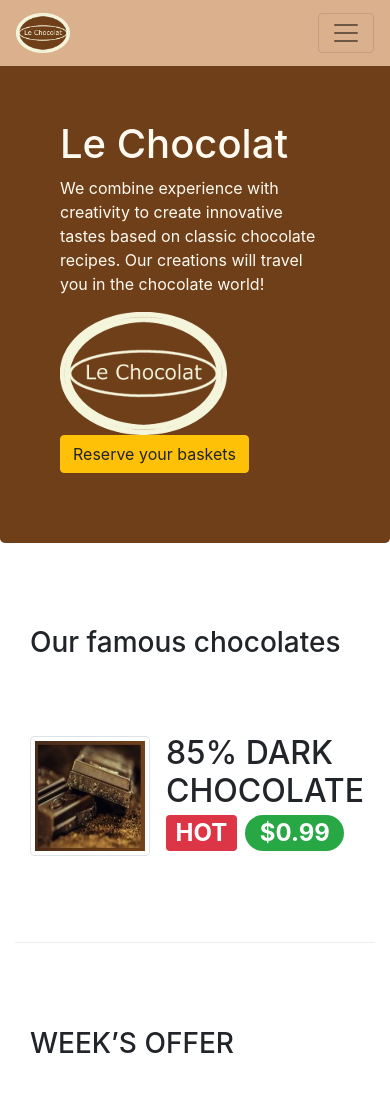
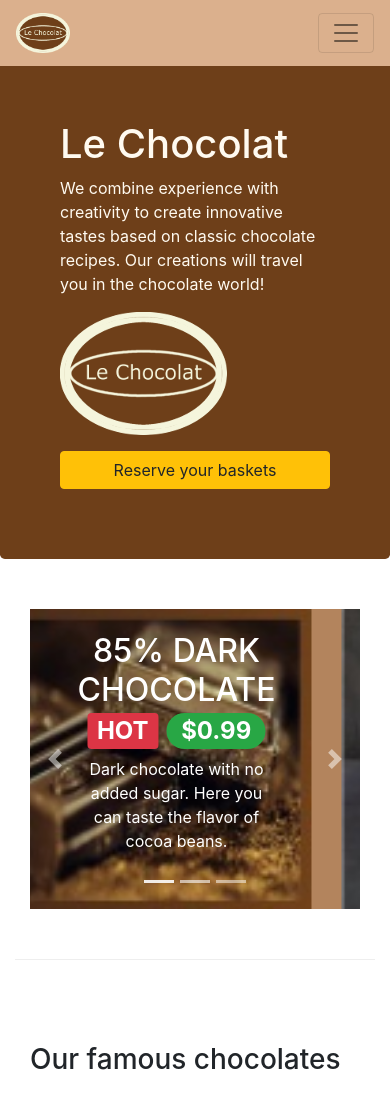
Before and after one commit to eua92/leChocolat, a website: page index.html in a window 390 px wide. Shown: the top 1100 px of the page. Drawn offline with nearby package versions, Linux system fonts and the light colour scheme.

Commit message:
Carousel

```diff
--- a/css/styles.css
+++ b/css/styles.css
@@ -44,3 +44,15 @@ tr:hover {
     border-bottom: 1px solid #ddd;
     padding: 10px;
 }
+.carousel {
+    background:#914d15b0
+}
+.carousel-item {
+  height: 300px;
+}
+.carousel-item img {
+    position: absolute;
+    top: 0;
+    left: 0;
+    min-height: 300px;
+}
--- a/index.html
+++ b/index.html
@@ -97,8 +97,9 @@
                     <img src="images/logo.png" class="img-fluid">
                 </div>
                 <div class="col-12 col-sm-3 m-auto">
+                    <p style="padding-left: 5px;"></p>
                     <!-- <a role="button" class="btn btn-warning btn-small" href="#reserveForm">Reserve your baskets</a> -->
-                    <a role="button" class="btn btn-warning btn-small" data-toggle="tooltip" data-html="true"
+                    <a role="button" class="btn btn-warning btn-small btn-block" data-toggle="tooltip" data-html="true"
                         title="Or Call us at <br><strong>+ 987 6543 2100</strong>" data-placement="bottom"
                         href="#reserveForm">
                         Reserve your baskets
@@ -109,6 +110,63 @@
     </header>
 
     <div class="container">
+        <div class="row row-content">
+            <div class="col-12">
+                <div id="mycarousel" class="carousel slide" data-ride="carousel">
+                    <div class="carousel-inner" role="listbox">
+                        <div class="carousel-item active">
+                            <img src="images/dark85.jpg" alt="85% DARK CHOCOLATE">
+                            <div class="carousel-caption ">
+                                <h2>85% DARK CHOCOLATE
+                                    <span class="badge badge-danger">HOT</span>
+                                    <span class="badge badge-pill badge-success">$0.99</span>
+                                </h2>
+                                <p class="col ">Dark chocolate with no added sugar.
+                                    Here you can taste the flavor of cocoa beans.
+                                </p>
+                            </div>
+                        </div>
+                        <div class="carousel-item">
+                            <img src="images/promotion.jpg" alt="Our basket">
+                            <div class="carousel-caption ">
+                                <h2>WEEK’S OFFER
+                                    <span class="badge badge-danger">NEW</span>
+                                    <span class="badge badge-pill badge-success">$4.99</span>
+                                </h2>
+                                <p class="col ">This week we offer a basket
+                                    with 10 delicious chocolates!
+                                </p>
+                            </div>
+                        </div>
+                        <div class="carousel-item">
+                            <img src="images/cartoonVasilis.png" alt="Vasilis Wilson">
+                            <div class="carousel-caption ">
+                                <h2>Vasilis Wilson
+                                </h2>
+                                <p class="col ">Vasilis is well informed of all the current
+                                    trends in pastry and contributes his innovative ideas in our products.
+                                </p>
+                            </div>
+                        </div>
+                    </div>
+                    <ol class="carousel-indicators">
+                        <li data-target="#mycarousel" data-slide-to="0" class
+                          ="active"></li>
+                        <li data-target="#mycarousel" data-slide-to="1"></li>
+                        <li data-target="#mycarousel" data-slide-to="2"></li>
+                    </ol>
+                    <a class="carousel-control-prev" href="#mycarousel" role="button" data-slide="prev">
+                        <span class="carousel-control-prev-icon" aria-hidden="true"></span>
+                        <span class="sr-only">Previous</span>
+                    </a>
+                    <a class="carousel-control-next" href="#mycarousel" role="button" data-slide="next">
+                        <span class="carousel-control-next-icon" aria-hidden="true"></span>
+                        <span class="sr-only">Next</span>
+                    </a>
+                </div>
+            </div>
+        </div>
+
         <div class="row flex-row-reverse row-content align-items-center">
             <div class="col-sm-4 col-md-3">
                 <h3>Our famous chocolates</h3>
```
